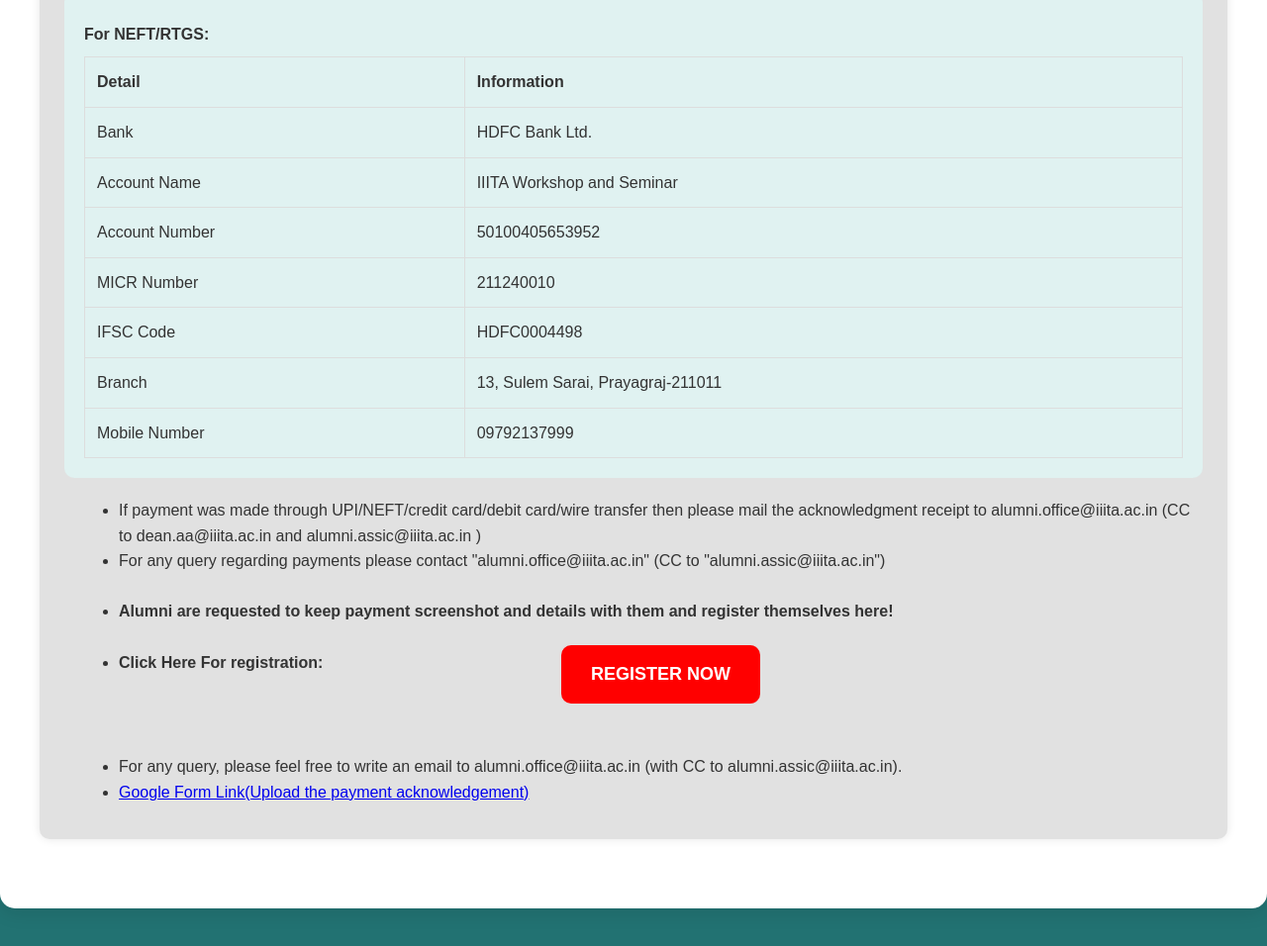
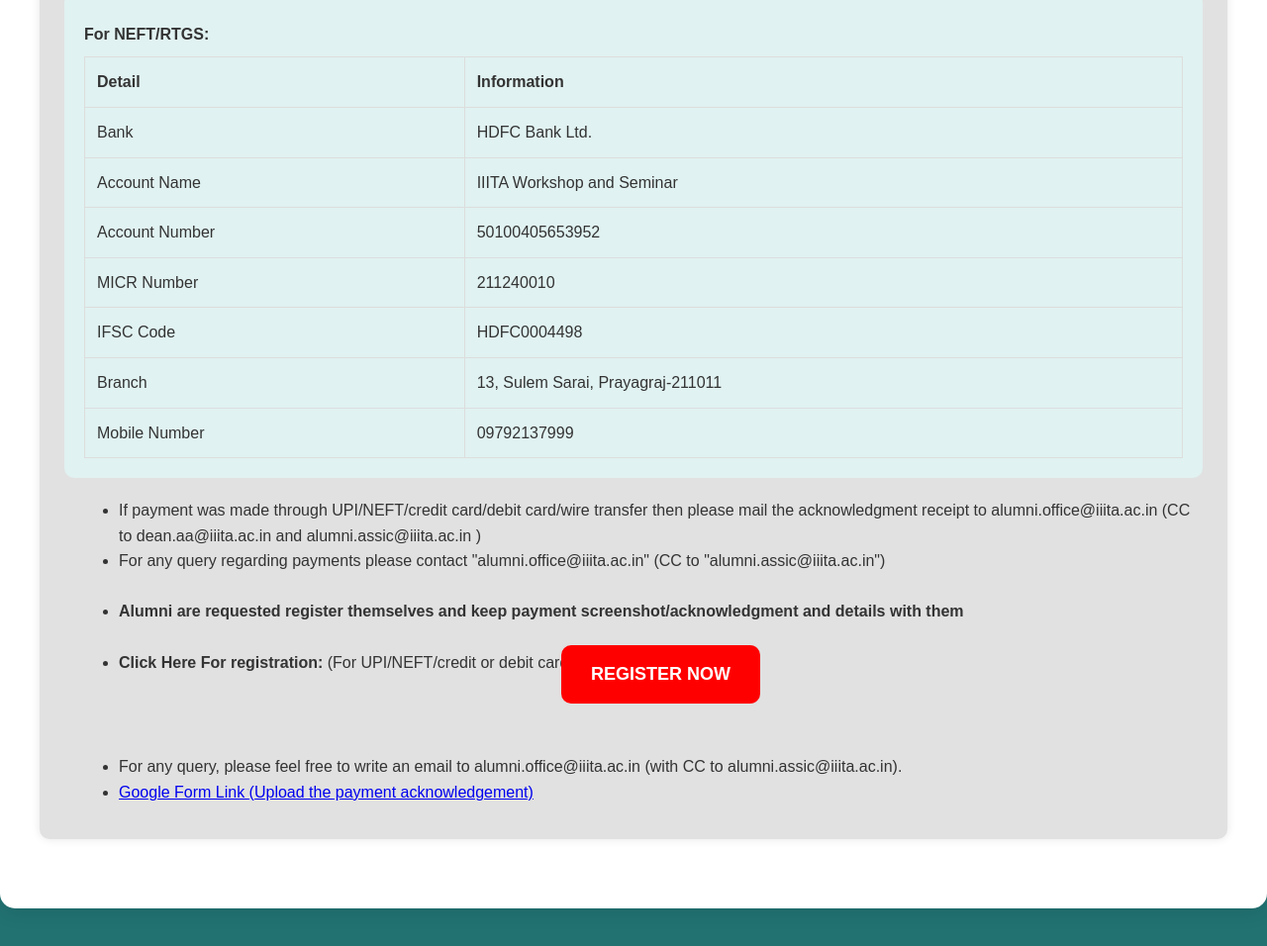
Before and after one commit to turk-911/GAM25, a plain HTML site: page register.html in a window 1280 px wide. Shown: the part 2175-3131 px from the top of the page at 99% size. Drawn offline with Linux system fonts and the light colour scheme.

Commit message:
Update register.html

```diff
--- a/register.html
+++ b/register.html
@@ -291,10 +291,10 @@
                         Prayagraj (U.P.)- 211015, India.
                     </li> -->
                     <br>
-                    <li style="list-style-type: disc;"> <strong>Alumni are requested to keep payment screenshot and
-                            details with them and register themselves here!</strong></li>
+                    <li style="list-style-type: disc;"> <strong>Alumni are requested register themselves and keep payment screenshot/acknowledgment and
+                            details with them</strong></li>
                             <br>
-                    <li style="margin-bottom: -50px;"><strong>Click Here For registration:</strong></li>
+                    <li style="margin-bottom: -50px;"><strong>Click Here For registration:</strong> (For UPI/NEFT/credit or debit card via IIITA payment gateway</li>
                     <div class="button-container">
                         <a href="https://apply.iiita.ac.in/event/register/gam2024/" target="_blank" class="register-button" style="background-color: red;">REGISTER NOW </a>
                     </div>
@@ -307,7 +307,7 @@
 
                     <li style="list-style-type: disc;">For any query, please feel free to write an email to
                         alumni.office@iiita.ac.in (with CC to alumni.assic@iiita.ac.in).</li>
-                    <li style="list-style-type: disc;"><a href="https://forms.gle/WTA8zStMBz8PPpc77">Google Form Link(Upload the payment acknowledgement)</a></li>
+                    <li style="list-style-type: disc;"><a href="https://forms.gle/WTA8zStMBz8PPpc77">Google Form Link (Upload the payment acknowledgement)</a></li>
                 </ul>
             </div>
         </section>
```
